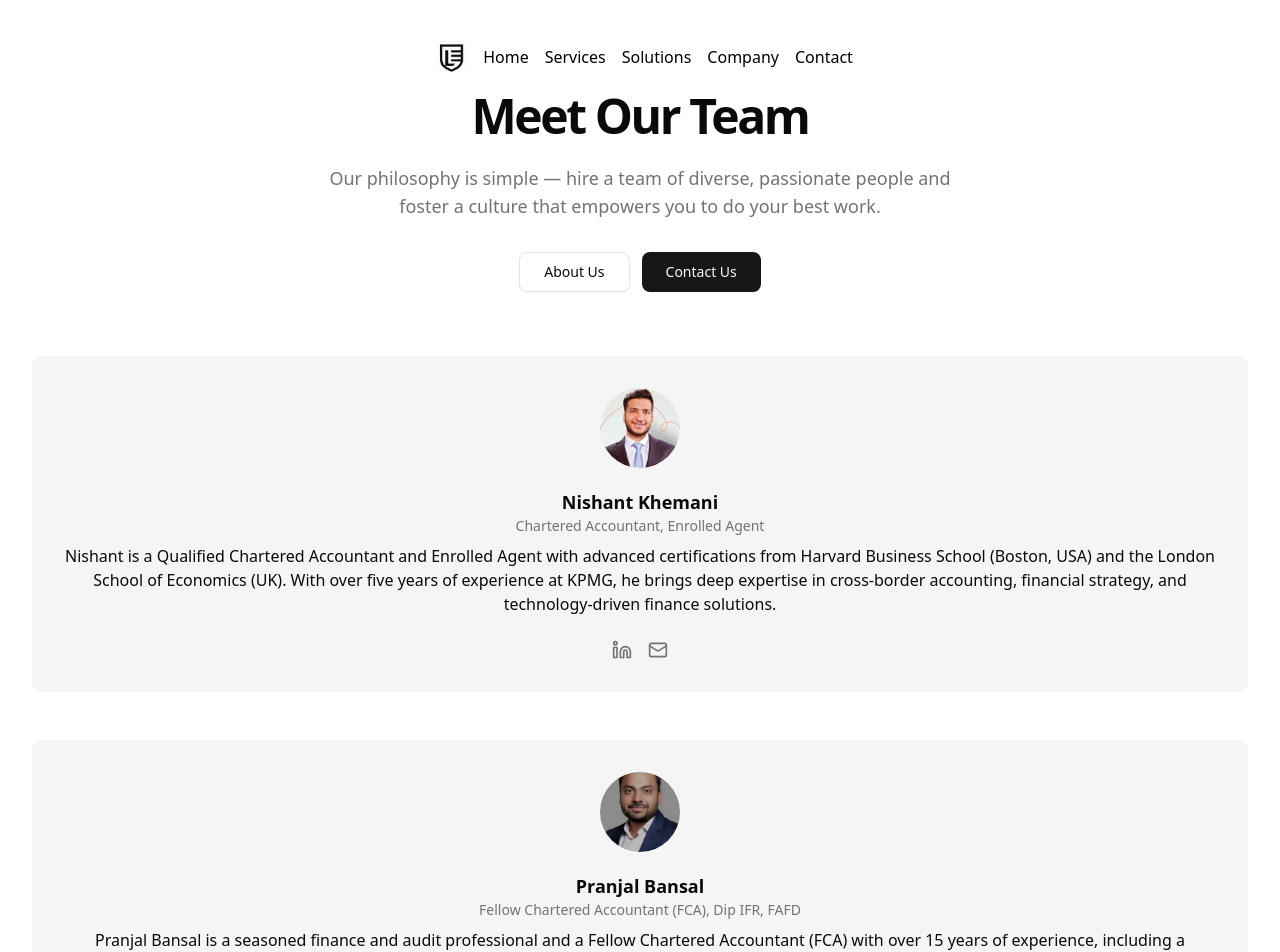
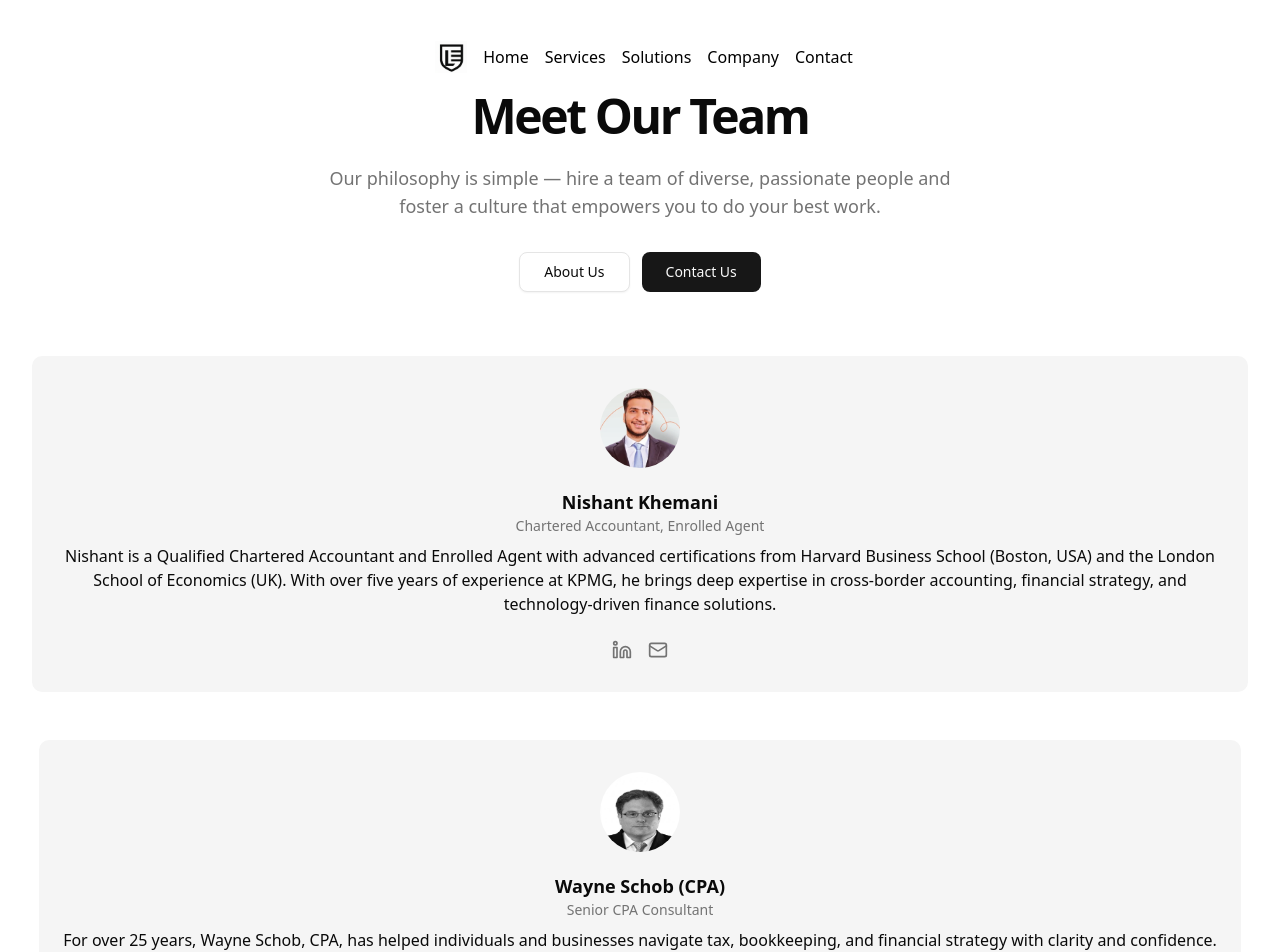
Before and after one commit to Ayushxcodes/ledgerworks, a Next.js app: page /team in a window 1280 px wide. Shown: the top 952 px of the page. Built offline with nearby package versions, Linux system fonts and the light colour scheme.

Commit message:
udpaet_team

```diff
--- a/src/components/Team/Team.tsx
+++ b/src/components/Team/Team.tsx
@@ -29,7 +29,22 @@ const teamMembers = [
     ],
     imageUrl: "/nishant.png",
   },
-
+  {
+    name: "Wayne Schob (CPA)",
+    title: "Senior CPA Consultant",
+    bio: "For over 25 years, Wayne Schob, CPA, has helped individuals and businesses navigate tax, bookkeeping, and financial strategy with clarity and confidence.",
+    details: [
+      {
+        heading: "Consultant CPA",
+        text: "Wayne brings over 25 years of hands-on experience helping individuals and businesses navigate complex U.S. tax codes, bookkeeping systems, and long-term financial strategy.",
+      },
+      {
+        heading: "Strategic Guidance",
+        text: "His extensive background empowers clients with strategic tax planning, regulatory compliance, and confident financial decision-making.",
+      },
+    ],
+    imageUrl: "/wayne.jpeg",
+  },
   {
     name: "Pranjal Bansal",
     title: "Fellow Chartered Accountant (FCA), Dip IFR, FAFD",
```
Also changed, not shown: public/wayne.jpeg (added).
